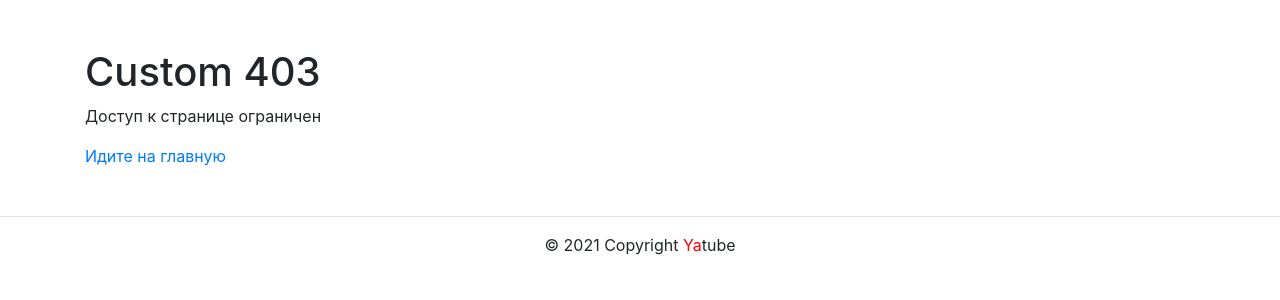
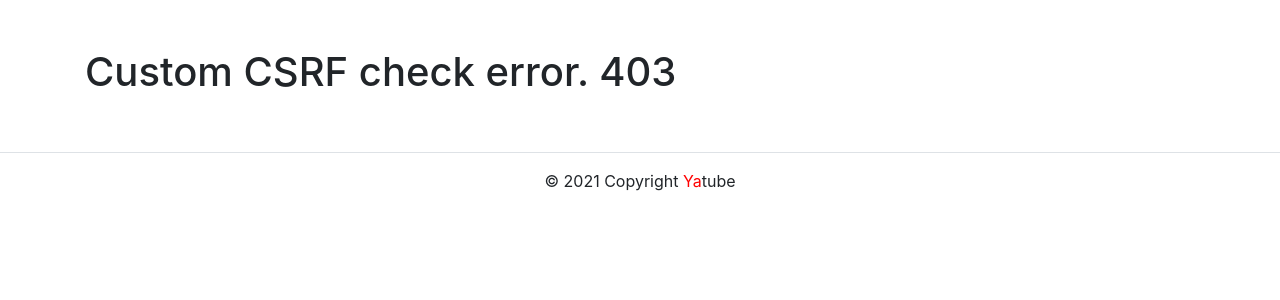
Before and after one commit to Capralg/hw05_final, a Django app: template yatube/templates/core/403csrf.html in a window 1280 px wide. Shown: the part 56-356 px from the top of the page. Run offline with Django 3.2, Linux system fonts and the light colour scheme; the template is opened without the code that fills it, so the values that code supplies are empty; some libraries are stand-ins or nearby versions.

Commit message:
2021_11_22_First commit before code-review

```diff
--- a/yatube/templates/core/403csrf.html
+++ b/yatube/templates/core/403csrf.html
@@ -1,7 +1,4 @@
 {% extends "base.html" %}
-{% block title %}Custom 403{% endblock %}
 {% block content %}
-<h1>Custom 403</h1>
-<p>Доступ к странице ограничен</p>
-<a href="{% url 'home:index' %}"> Идите на главную</a>
+<h1>Custom CSRF check error. 403</h1>
 {% endblock %}
```
